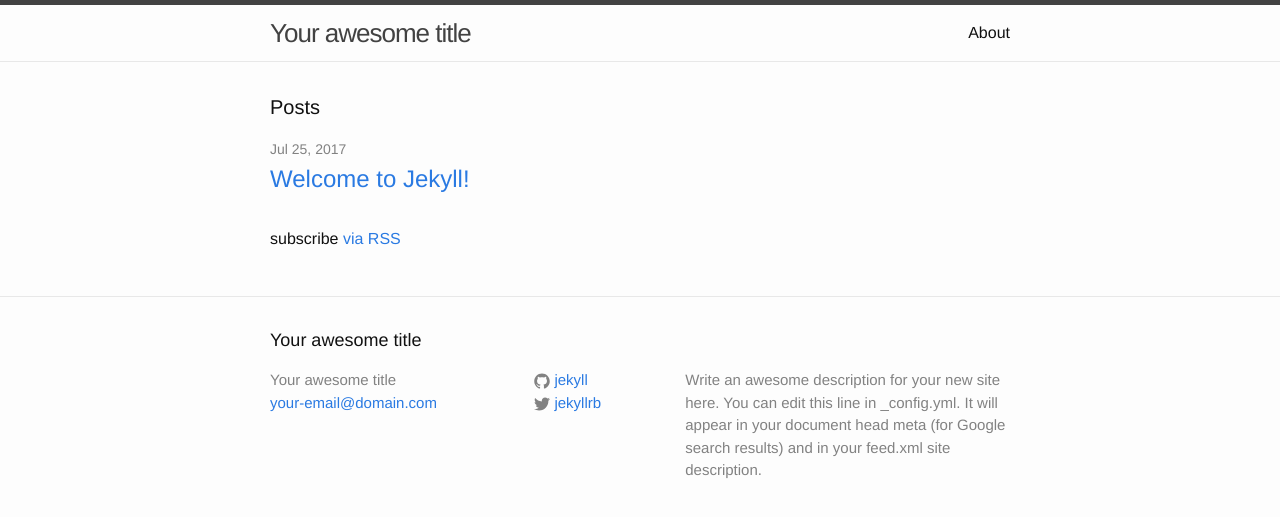
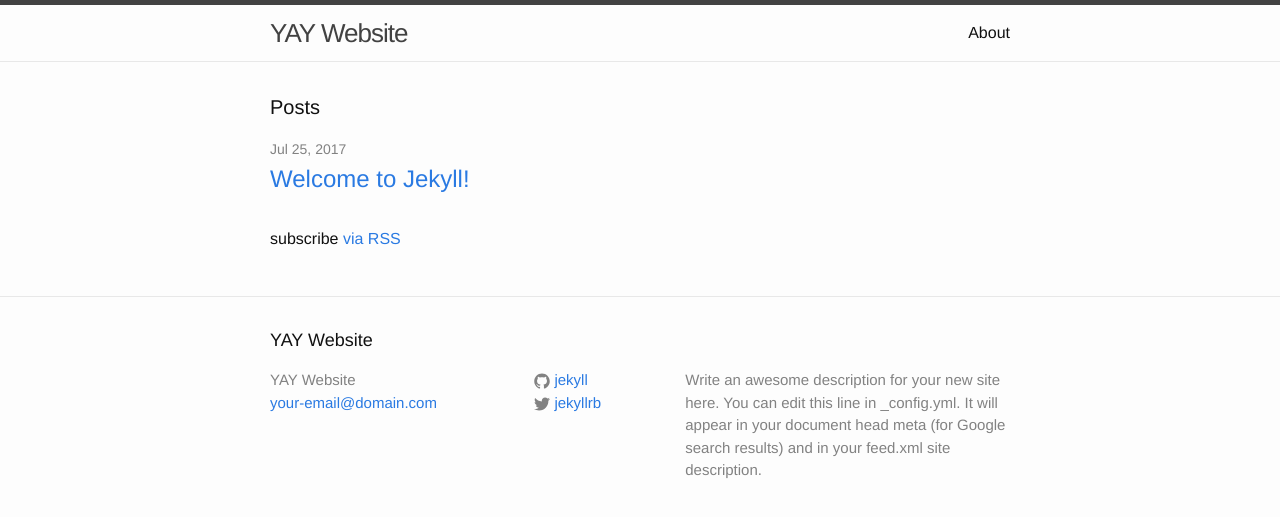
Before and after one commit to ArtemG1/ArtemG1.github.io, a Jekyll site: the page built from index.html, in a window 1280 px wide. Shown: the top 517 px of the page. Built offline with Jekyll 4.4.1, drawn with Linux system fonts in a browser that asks for light colours.

Commit message:
first changes

```diff
--- a/_config.yml
+++ b/_config.yml
@@ -6,7 +6,7 @@
 # 'jekyll serve'. If you change this file, please restart the server process.
 
 # Site settings
-title: Your awesome title
+title: YAY Website
 email: your-email@domain.com
 description: > # this means to ignore newlines until "baseurl:"
   Write an awesome description for your new site here. You can edit this
```
